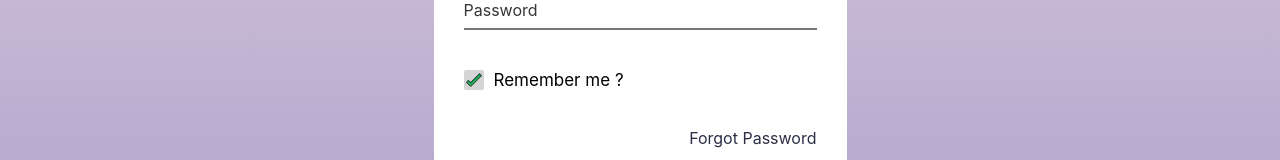
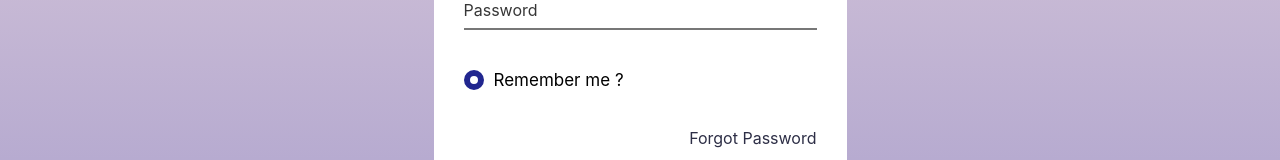
Before and after one commit to Mr-G3ntl3man/Learning_cards, a React (Create React App) app: page /#/ in a window 1280 px wide. Shown: the part 324-484 px from the top of the page. Built offline with nearby package versions, Linux system fonts and the light colour scheme; no server answers.

Commit message:
feat: changed styles

```diff
--- a/src/ui/styles/Form.module.scss
+++ b/src/ui/styles/Form.module.scss
@@ -321,7 +321,6 @@
     appearance: none;
     height: 20px;
     width: 20px;
-    background-color: #d5d5d5;
     margin: 0 10px 0 0;
     border-radius: 2px;
     position: relative;
@@ -330,19 +329,19 @@
     &:after {
       content: '';
       position: absolute;
-      background: url("../images/icons/checked.png") 0 0/contain no-repeat;;
+      width: 20px;
+      height: 20px;
       top: 50%;
-      left: 50%;
-      width: 80%;
-      height: 80%;
-      transform: translate(-50%, -50%);
-      opacity: 0;
-      transition: opacity 0.1s ease-in;
+      left: 0;
+      transform: translateY(-50%);
+      border-radius: 50%;
+      transition: border 0.2s ease-in;
+      border: 2px solid #2D2E46;
     }
 
     &:checked {
       &:after {
-        opacity: 1;
+        border: 6px solid #21268F;
       }
     }
   }
--- a/src/ui/styles/Learn.module.scss
+++ b/src/ui/styles/Learn.module.scss
@@ -6,6 +6,25 @@
   opacity: 1;
   pointer-events: all;
   transition: opacity 0.3s ease-in-out
+}
+
+.learnContainer {
+  display: flex;
+  justify-content: center;
+  align-items: center;
+  margin: 35px 0;
+  text-align: center;
+
+  .learnPreview {
+    background: #F9F9FE;
+    border-radius: 8px;
+    padding: 45px 35px;
+
+    p {
+      font-size: 20px;
+      margin: 0 0 40px 0;
+    }
+  }
 }
 
 .loading {
@@ -72,7 +91,6 @@
     &:after {
       content: '';
       position: absolute;
-      z-index: 0;
       width: 16px;
       height: 16px;
       top: 50%;
--- a/src/ui/styles/Navbar.module.scss
+++ b/src/ui/styles/Navbar.module.scss
@@ -69,16 +69,14 @@
   border-bottom 0.2s ease-in-out, filter 0.2s ease-in-out;
 
   div {
-    padding-right: 2px;
+    padding-right: 5px;
   }
 
   svg {
-    width: 36px;
-    height: 36px;
+    width: 30px;
+    height: 30px;
     object-fit: cover;
-
   }
-
 
   @media (max-width: 750px) {
     display: none;
```
